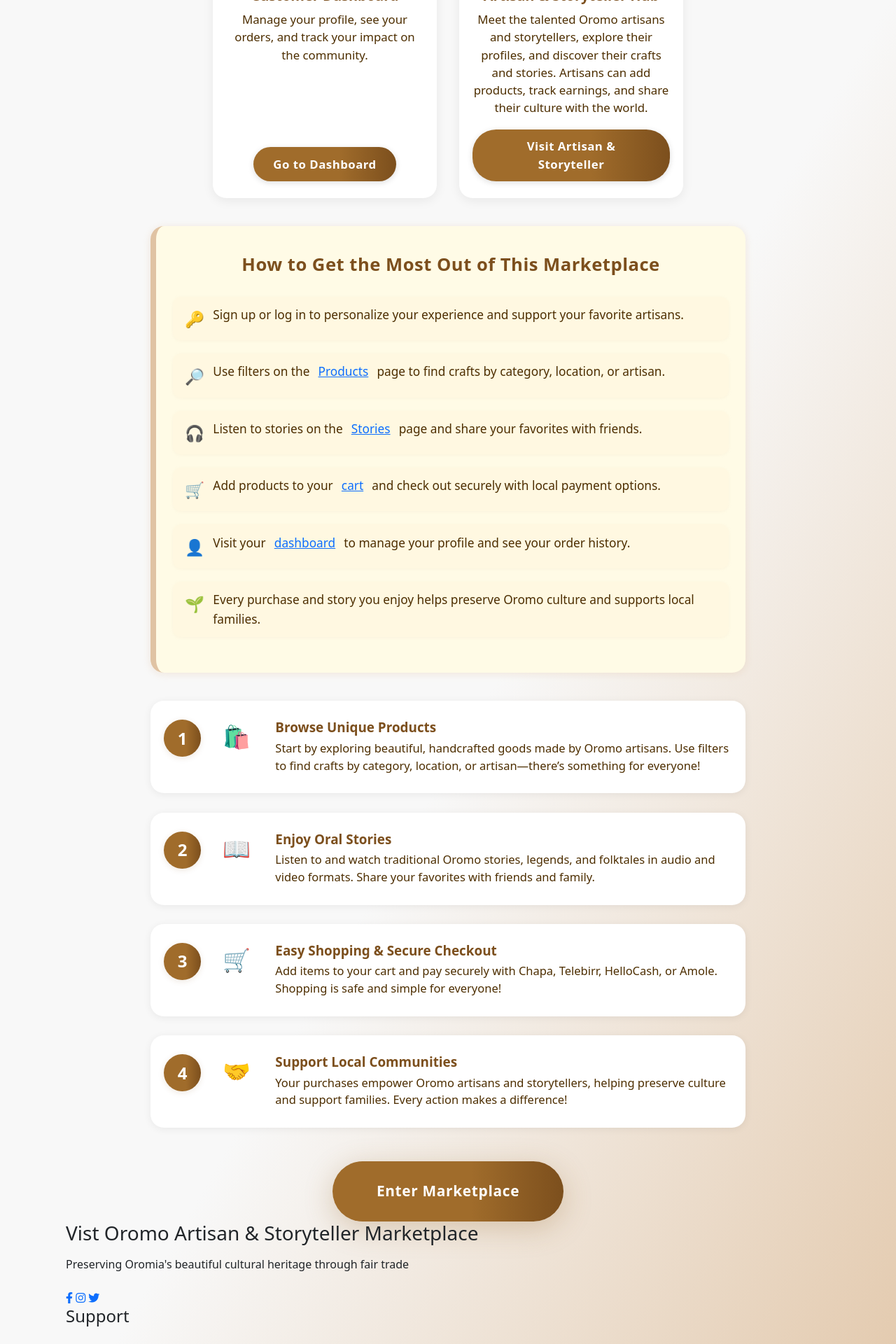
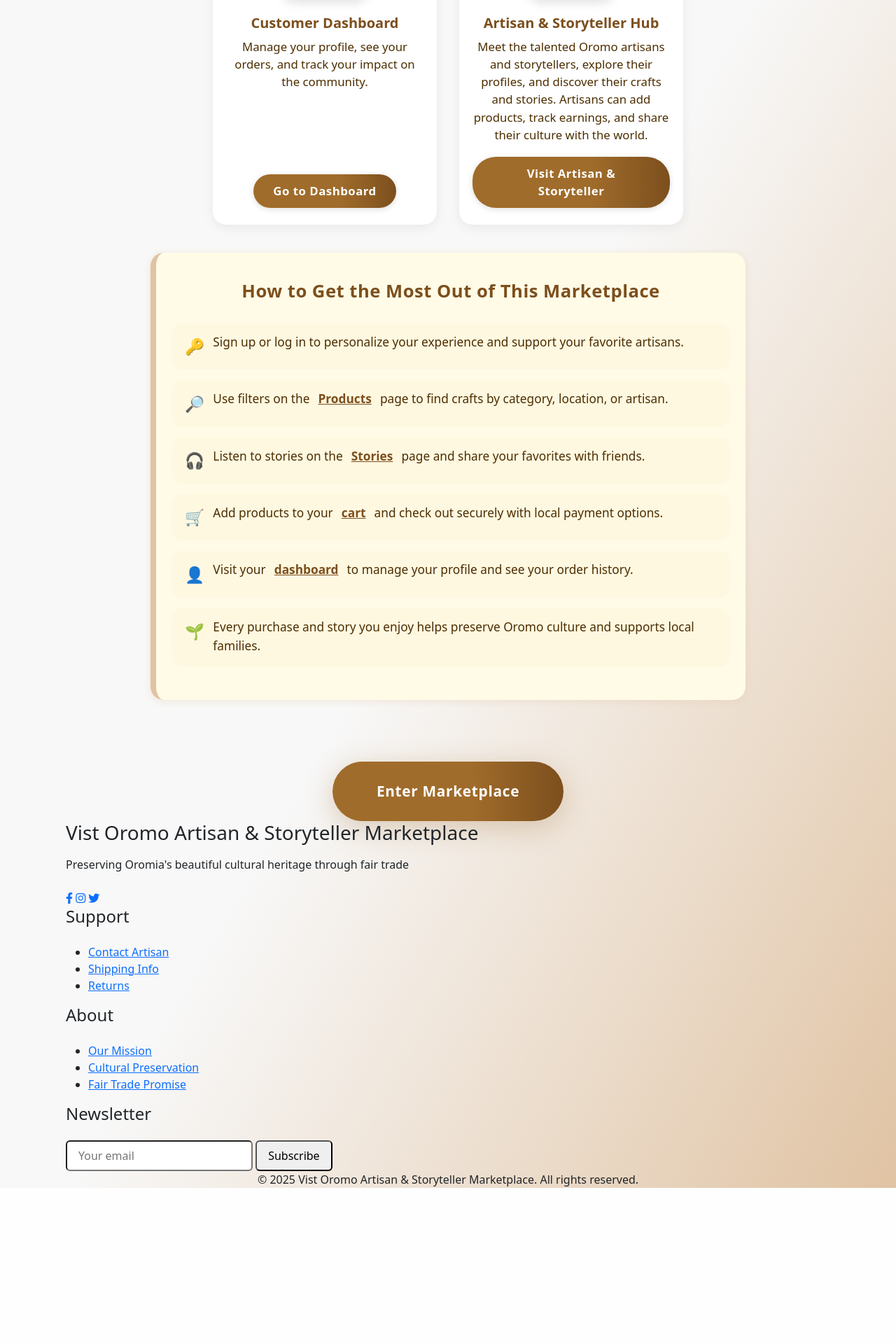
Before and after one commit to olyadboka/Oromo-Artisan-Storyteller-Marketplace, a PHP site: page / in a window 1280 px wide. Shown: the part 1227-3147 px from the top of the page at 70% size. After the commit the page ends 2924 px from the top, so only its background shows below. Run offline with PHP 8.4, Linux system fonts and the light colour scheme.

Commit message:
Add language selection and dynamic content rendering for improved user experience

```diff
--- a/index.php
+++ b/index.php
@@ -286,109 +286,126 @@
   </style>
 </head>
 <body>
+  <div style="text-align:right;max-width:900px;margin:0 auto 0.5em auto;">
+      <select id="langSelect" style="padding:0.4em 1em;border-radius:1.2em;border:1px solid #e0c3a3;font-size:1em;background:#fffbe6;color:#7c4f1d;font-weight:bold;">
+        <option value="en">English</option>
+        <option value="om">Afaan Oromo</option>
+        <option value="am">Amharic</option>
+      </select>
+    </div>
   <main>
     <div class="landing-hero">
-      <h1>Welcome to Oromo Artisan & Storyteller Marketplace</h1>
-      <p>Discover, support, and celebrate Oromo culture through artisan crafts and oral storytelling. This platform connects artisans, storytellers, and customers in a vibrant, fair-trade community.</p>
+      <h1 id="heroTitle">Welcome to Oromo Artisan & Storyteller Marketplace</h1>
+      <p id="heroDesc">Discover, support, and celebrate Oromo culture through artisan crafts and oral storytelling. This platform connects artisans, storytellers, and customers in a vibrant, fair-trade community.</p>
     </div>
     <div class="showcase-animated-tagline" id="animatedTagline">Empowering Artisans</div>
-    <div class="landing-showcase">
-      <div class="showcase-card">
-        <img src="https://images.unsplash.com/photo-1506744038136-46273834b3fb?auto=format&fit=crop&w=400&q=80" alt="Products" class="showcase-img">
-        <div class="showcase-title">Featured Products</div>
-        <div class="showcase-desc">See the most popular and unique Oromo artisan crafts, handpicked for you.</div>
-        <a href="Customer dashboard/products.php" class="showcase-link">Browse Products</a>
-      </div>
-      <div class="showcase-card">
-        <img src="https://images.unsplash.com/photo-1464983953574-0892a716854b?auto=format&fit=crop&w=400&q=80" alt="Stories" class="showcase-img">
-        <div class="showcase-title">Oral Story Library</div>
-        <div class="showcase-desc">Listen to captivating Oromo stories, legends, and folktales in audio and video.</div>
-        <a href="Customer dashboard/stories.php" class="showcase-link">Explore Stories</a>
-      </div>
-      <div class="showcase-card">
-        <img src="https://images.unsplash.com/photo-1519125323398-675f0ddb6308?auto=format&fit=crop&w=400&q=80" alt="Cart" class="showcase-img">
-        <div class="showcase-title">Your Cart</div>
-        <div class="showcase-desc">Review your selected items and proceed to secure checkout with local payment options.</div>
-        <a href="Customer dashboard/cart.php" class="showcase-link">View Cart</a>
-      </div>
-      <div class="showcase-card">
-        <img src="https://images.unsplash.com/photo-1511367461989-f85a21fda167?auto=format&fit=crop&w=400&q=80" alt="Profile" class="showcase-img">
-        <div class="showcase-title">Customer Dashboard</div>
-        <div class="showcase-desc">Manage your profile, see your orders, and track your impact on the community.</div>
-        <a href="Customer dashboard/index.php" class="showcase-link">Go to Dashboard</a>
-      </div>
-      <div class="showcase-card">
-        <img src="https://images.unsplash.com/photo-1508672019048-805c876b67e2?auto=format&fit=crop&w=400&q=80" alt="Artisan & Storyteller" class="showcase-img">
-        <div class="showcase-title">Artisan & Storyteller Hub</div>
-        <div class="showcase-desc">Meet the talented Oromo artisans and storytellers, explore their profiles, and discover their crafts and stories. Artisans can add products, track earnings, and share their culture with the world.</div>
-        <a href="Artisan and Story teller/artisan.php" class="showcase-link">Visit Artisan & Storyteller</a>
-      </div>
+    <div class="landing-showcase" id="showcaseCards">
+      <!-- Showcase cards will be rendered by JS -->
     </div>
     <div class="landing-guides">
-      <h2>How to Get the Most Out of This Marketplace</h2>
-      <ul>
-        <li><span class="guide-icon">🔑</span>Sign up or log in to personalize your experience and support your favorite artisans.</li>
-        <li><span class="guide-icon">🔎</span>Use filters on the <a href="Customer dashboard/products.php">Products</a> page to find crafts by category, location, or artisan.</li>
-        <li><span class="guide-icon">🎧</span>Listen to stories on the <a href="Customer dashboard/stories.php">Stories</a> page and share your favorites with friends.</li>
-        <li><span class="guide-icon">🛒</span>Add products to your <a href="Customer dashboard/cart.php">cart</a> and check out securely with local payment options.</li>
-        <li><span class="guide-icon">👤</span>Visit your <a href="Customer dashboard/index.php">dashboard</a> to manage your profile and see your order history.</li>
-        <li><span class="guide-icon">🌱</span>Every purchase and story you enjoy helps preserve Oromo culture and supports local families.</li>
+      <h2 id="guidesTitle">How to Get the Most Out of This Marketplace</h2>
+      <ul id="guidesList">
+        <!-- Guide items will be rendered by JS -->
       </ul>
     </div>
-    <div class="landing-steps">
-      <div class="step">
-        <span class="step-number">1</span>
-        <span class="step-icon">🛍️</span>
-        <div class="step-content">
-          <h3>Browse Unique Products</h3>
-          <p>Start by exploring beautiful, handcrafted goods made by Oromo artisans. Use filters to find crafts by category, location, or artisan—there’s something for everyone!</p>
-        </div>
-      </div>
-      <div class="step">
-        <span class="step-number">2</span>
-        <span class="step-icon">📖</span>
-        <div class="step-content">
-          <h3>Enjoy Oral Stories</h3>
-          <p>Listen to and watch traditional Oromo stories, legends, and folktales in audio and video formats. Share your favorites with friends and family.</p>
-        </div>
-      </div>
-      <div class="step">
-        <span class="step-number">3</span>
-        <span class="step-icon">🛒</span>
-        <div class="step-content">
-          <h3>Easy Shopping & Secure Checkout</h3>
-          <p>Add items to your cart and pay securely with Chapa, Telebirr, HelloCash, or Amole. Shopping is safe and simple for everyone!</p>
-        </div>
-      </div>
-      <div class="step">
-        <span class="step-number">4</span>
-        <span class="step-icon">🤝</span>
-        <div class="step-content">
-          <h3>Support Local Communities</h3>
-          <p>Your purchases empower Oromo artisans and storytellers, helping preserve culture and support families. Every action makes a difference!</p>
-        </div>
-      </div>
+    <div class="landing-steps" id="stepsList">
+      <!-- Steps will be rendered by JS -->
     </div>
     <div class="landing-cta">
-      <a href="Customer dashboard/index.php">Enter Marketplace</a>
+      <a id="ctaBtn" href="Customer dashboard/index.php">Enter Marketplace</a>
     </div>
   </main>
   <script>
-    // Animated tagline cycling
-    const taglines = [
+    // Language integration
+    let langData = {};
+    let currentLang = 'en';
+    const showcaseImages = [
+      "https://images.unsplash.com/photo-1506744038136-46273834b3fb?auto=format&fit=crop&w=400&q=80",
+      "https://images.unsplash.com/photo-1464983953574-0892a716854b?auto=format&fit=crop&w=400&q=80",
+      "https://images.unsplash.com/photo-1519125323398-675f0ddb6308?auto=format&fit=crop&w=400&q=80",
+      "https://images.unsplash.com/photo-1511367461989-f85a21fda167?auto=format&fit=crop&w=400&q=80",
+      "https://images.unsplash.com/photo-1508672019048-805c876b67e2?auto=format&fit=crop&w=400&q=80"
+    ];
+    const showcaseLinks = [
+      "Customer dashboard/products.php",
+      "Customer dashboard/stories.php",
+      "Customer dashboard/cart.php",
+      "Customer dashboard/index.php",
+      "Artisan and Story teller/artisan.php"
+    ];
+    fetch('lang.json')
+      .then(res => res.json())
+      .then(data => {
+        langData = data;
+        renderLang(currentLang);
+      });
+    // Use the language dropdown in the header
+    const langSelect = document.getElementById('langSelect');
+    langSelect.addEventListener('change', function() {
+      currentLang = this.value;
+      renderLang(currentLang);
+      setTaglines(currentLang);
+    });
+    function renderLang(lang) {
+      const d = langData[lang];
+      document.getElementById('heroTitle').textContent = d.heroTitle;
+      document.getElementById('heroDesc').textContent = d.heroDesc;
+      // Showcase
+      const showcase = d.showcase;
+      const showcaseDiv = document.getElementById('showcaseCards');
+      showcaseDiv.innerHTML = '';
+      showcase.forEach((item, i) => {
+        showcaseDiv.innerHTML += `<div class="showcase-card"><img src="${showcaseImages[i]}" alt="${item.title}" class="showcase-img"><div class="showcase-title">${item.title}</div><div class="showcase-desc">${item.desc}</div><a href="${showcaseLinks[i]}" class="showcase-link">${item.link}</a></div>`;
+      });
+      // Guides
+      document.getElementById('guidesTitle').textContent = d.guidesTitle;
+      const guidesList = document.getElementById('guidesList');
+      guidesList.innerHTML = '';
+      d.guides.forEach((g,i) => {
+        let li = `<li><span class=\"guide-icon\">${g.icon || guideIcons[i] || ''}</span>`;
+        li += g.text;
+        if (g.link && g.linkText) {
+          li += `<a href=\"${g.link}\" style=\"color:#7c4f1d;font-weight:bold;text-decoration:underline;\">${g.linkText}</a>`;
+        }
+        if (g.textAfter) li += g.textAfter;
+        li += '</li>';
+        guidesList.innerHTML += li;
+      });
+      // Steps
+      const stepsDiv = document.getElementById('stepsList');
+      stepsDiv.innerHTML = '';
+      d.steps.forEach((step,i) => {
+        stepsDiv.innerHTML += `<div class="step"><span class="step-number">${i+1}</span><span class="step-icon">${guideIcons[i]}</span><div class="step-content"><h3>${step.title}</h3><p>${step.desc}</p></div></div>`;
+      });
+      // CTA
+      document.getElementById('ctaBtn').textContent = d.cta;
+    }
+    // Animated tagline cycling (now language-aware)
+    let taglines = [];
+    let taglineIdx = 0;
+    const taglineEl = document.getElementById('animatedTagline');
+    let taglineInterval;
+    function setTaglines(lang) {
+      taglines = langData[lang].taglines || [
         "Empowering Artisans",
         "Preserving Stories",
         "Connecting Communities",
         "Celebrating Oromo Heritage",
         "Fair-Trade, Real Impact"
       ];
-    let taglineIdx = 0;
-    const taglineEl = document.getElementById('animatedTagline');
-    setInterval(() => {
+      taglineIdx = 0;
+      taglineEl.textContent = taglines[0];
+      if (taglineInterval) clearInterval(taglineInterval);
+      taglineInterval = setInterval(() => {
         taglineIdx = (taglineIdx + 1) % taglines.length;
         taglineEl.textContent = taglines[taglineIdx];
         taglineEl.style.color = taglineIdx % 2 === 0 ? '#a06c2b' : '#7c4f1d';
       }, 2200);
+    }
+    // Initialize taglines on load
+    window.addEventListener('load', function() {
+      setTaglines(currentLang);
+    });
 
     // Showcase card scroll-in animation
     function revealShowcaseCards() {
```
Also changed, not shown: lang.json (added, +148 -0 lines). Lines whose indentation alone changed are shown as unchanged.
